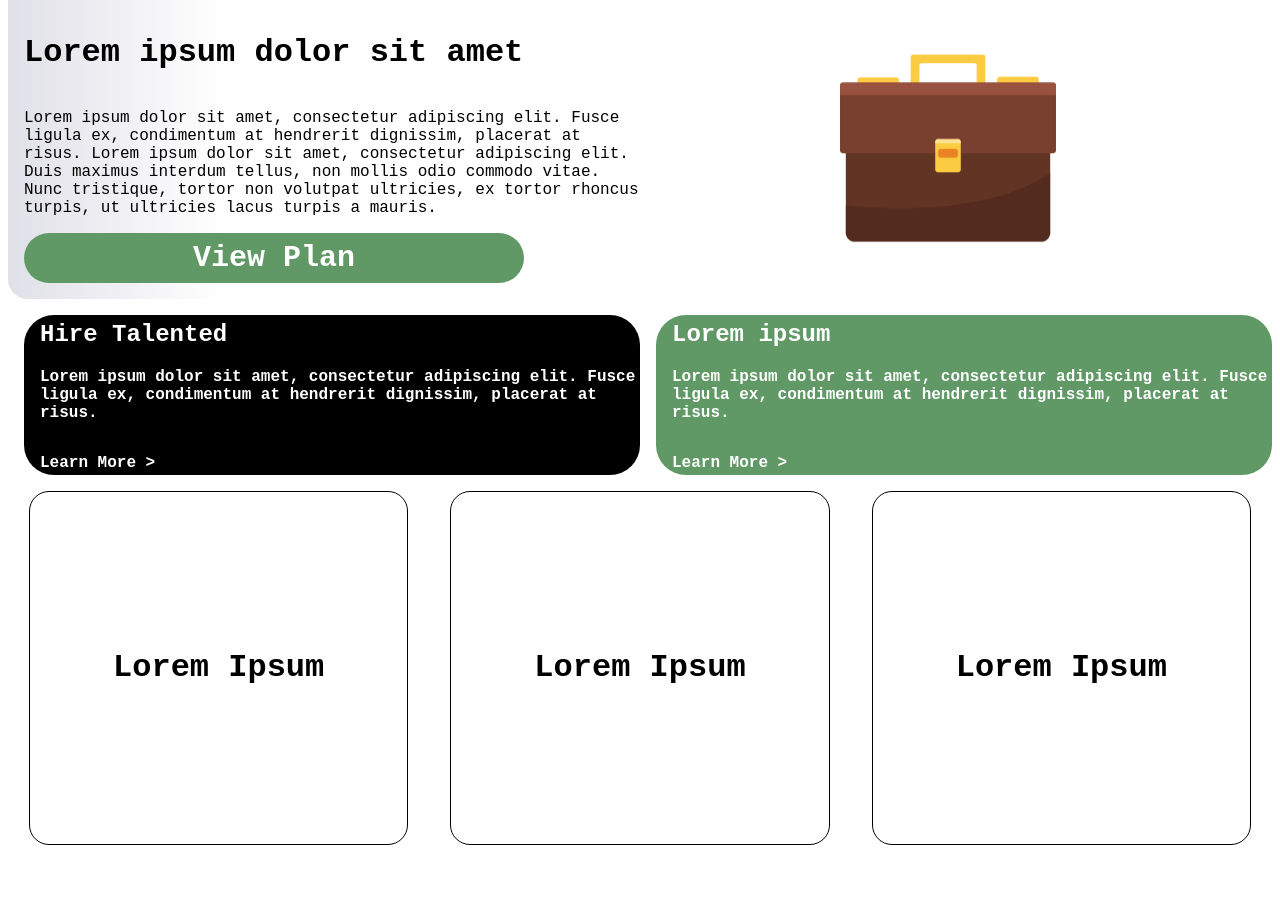
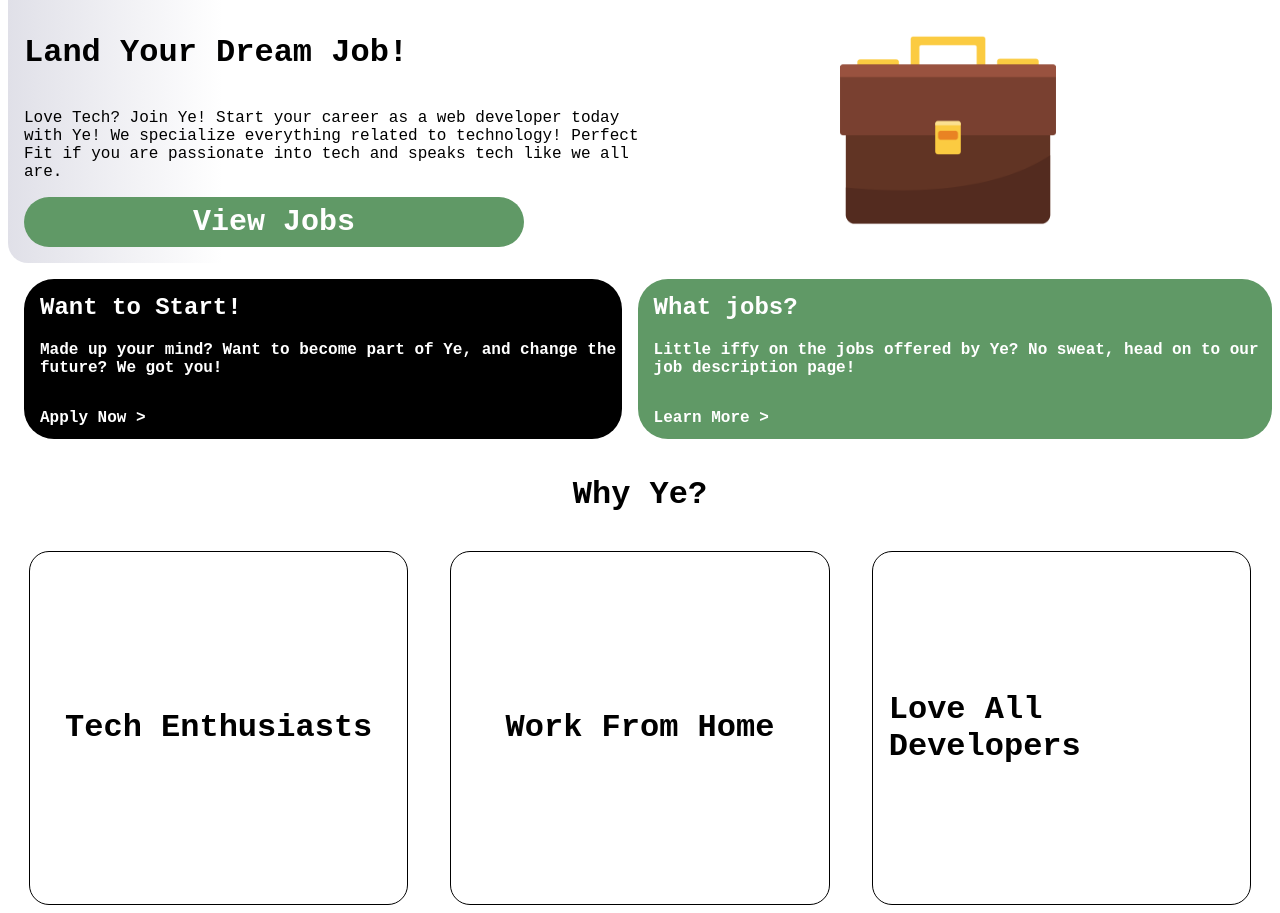
Before and after one commit to uddom1234/projectJob, a plain HTML site: page index.html in a window 1280 px wide. Shown: the part 140-1053 px from the top of the page. Before the commit the page ends 993 px from the top, so only its background shows below. Drawn offline with Linux system fonts and the light colour scheme.

Commit message:
removedLoremIpsum

```diff
--- a/index.html
+++ b/index.html
@@ -40,14 +40,14 @@
         <div class="mainCardSplit">
             <div id="mainSplitText">
                 <h1>
-                    Lorem ipsum dolor sit amet
+                    Land Your Dream Job!
                 </h1>
                 <p>
-                    Lorem ipsum dolor sit amet, consectetur adipiscing elit. Fusce ligula ex, condimentum at hendrerit dignissim, placerat at risus. Lorem ipsum dolor sit amet, consectetur adipiscing elit. Duis maximus interdum tellus, non mollis odio commodo vitae. Nunc tristique, tortor non volutpat ultricies, ex tortor rhoncus turpis, ut ultricies lacus turpis a mauris.
+                    Love Tech? Join Ye! Start your career as a web developer today with Ye! We specialize everything related to technology! Perfect Fit if you are passionate into tech and speaks tech like we all are.
                 </p>
             </div>
             <div id="mainSplitButton">
-                <a class='fakeBtnViewPlan fakeBtn' href="./jobs.html">View Plan</a>
+                <a class='fakeBtnViewPlan fakeBtn' href="./jobs.html">View Jobs</a>
             </div>
         </div>
         <div class="mainCardSplit mainCardImage" style="align-items: center; justify-content: center;">
@@ -60,17 +60,17 @@
         <a href="./apply.html">
             <div class="mainCTACard" style="background-color: black;">
                 <div class="CTACardPreview">
-                    <h1>Hire Talented</h1>
-                    <p>Lorem ipsum dolor sit amet, consectetur adipiscing elit. Fusce ligula ex, condimentum at hendrerit dignissim, placerat at risus.</p>
+                    <h1>Want to Start!</h1>
+                    <p>Made up your mind? Want to become part of Ye, and change the future? We got you!</p>
                 </div>
-                <p>Learn More ></p>
+                <p>Apply Now ></p>
             </div>
         </a>
         <a href="./jobs.html">
             <div class="mainCTACard">
                 <div class="CTACardPreview">
-                    <h1>Lorem ipsum</h1>
-                    <p>Lorem ipsum dolor sit amet, consectetur adipiscing elit. Fusce ligula ex, condimentum at hendrerit dignissim, placerat at risus.</p>
+                    <h1>What jobs?</h1>
+                    <p>Little iffy on the jobs offered by Ye? No sweat, head on to our job description page!</p>
                 </div>
                 <p>Learn More ></p>
             </div>
@@ -78,21 +78,24 @@
     </section>
 
     <footer>
+        <h1>Why Ye?</h1>
+        <div id="footerDiv">
             <a>
                 <div class="footerCard">
-                <h1>Lorem Ipsum</h1>
+                    <h1>Tech Enthusiasts</h1>
                 </div>
             </a>
             <a>
                 <div class="footerCard">
-                <h1>Lorem Ipsum</h1>
+                    <h1>Work From Home</h1>
                 </div>
             </a>
             <a>
                 <div class="footerCard">
-                <h1>Lorem Ipsum</h1>
+                    <h1>Love All Developers</h1>
                 </div>
             </a>
+        </div>
     </footer>
 
 </body>
--- a/style.css
+++ b/style.css
@@ -247,6 +247,7 @@ body {
   height: 10rem;
   padding-left: 1em;
   display: flex;
+  flex: 1;
   flex-direction: column;
   justify-content: center;
   background-color: #609966;
@@ -258,11 +259,18 @@ body {
   transition: transform 0.3s ease-in-out;
 }
 
-footer {
+#footerDiv {
   flex-direction: row;
   display: flex;
   margin-top: 1em;
   justify-content: space-around;
+  width: 100%
+}
+footer {
+  flex-direction: column;
+  display: flex;
+  margin-top: 1em;
+  align-items: center;
 }
 
 footer a {
```
Also changed, not shown: enhancement.html (+1 -0 lines). Lines whose indentation alone changed are shown as unchanged.
